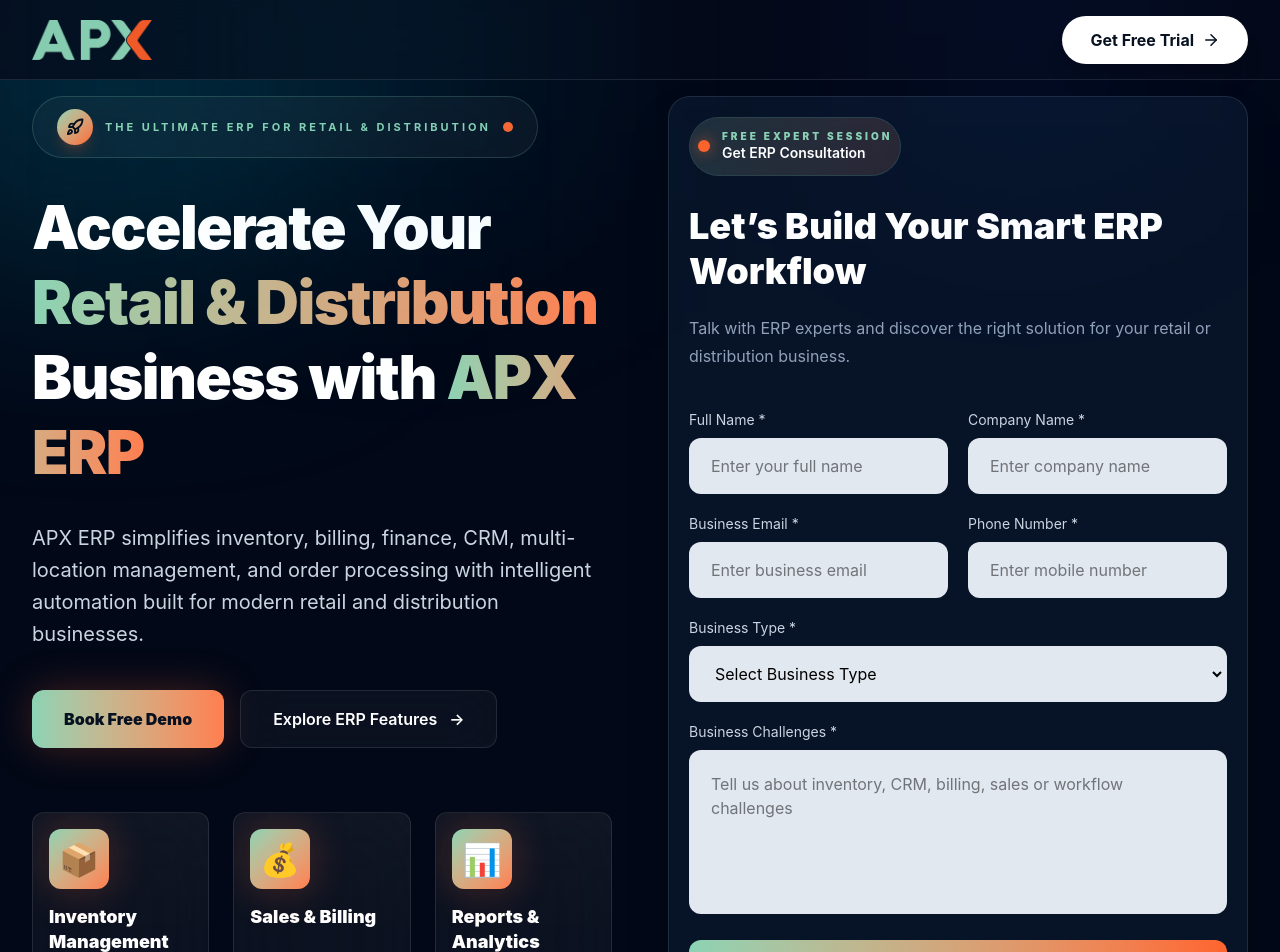
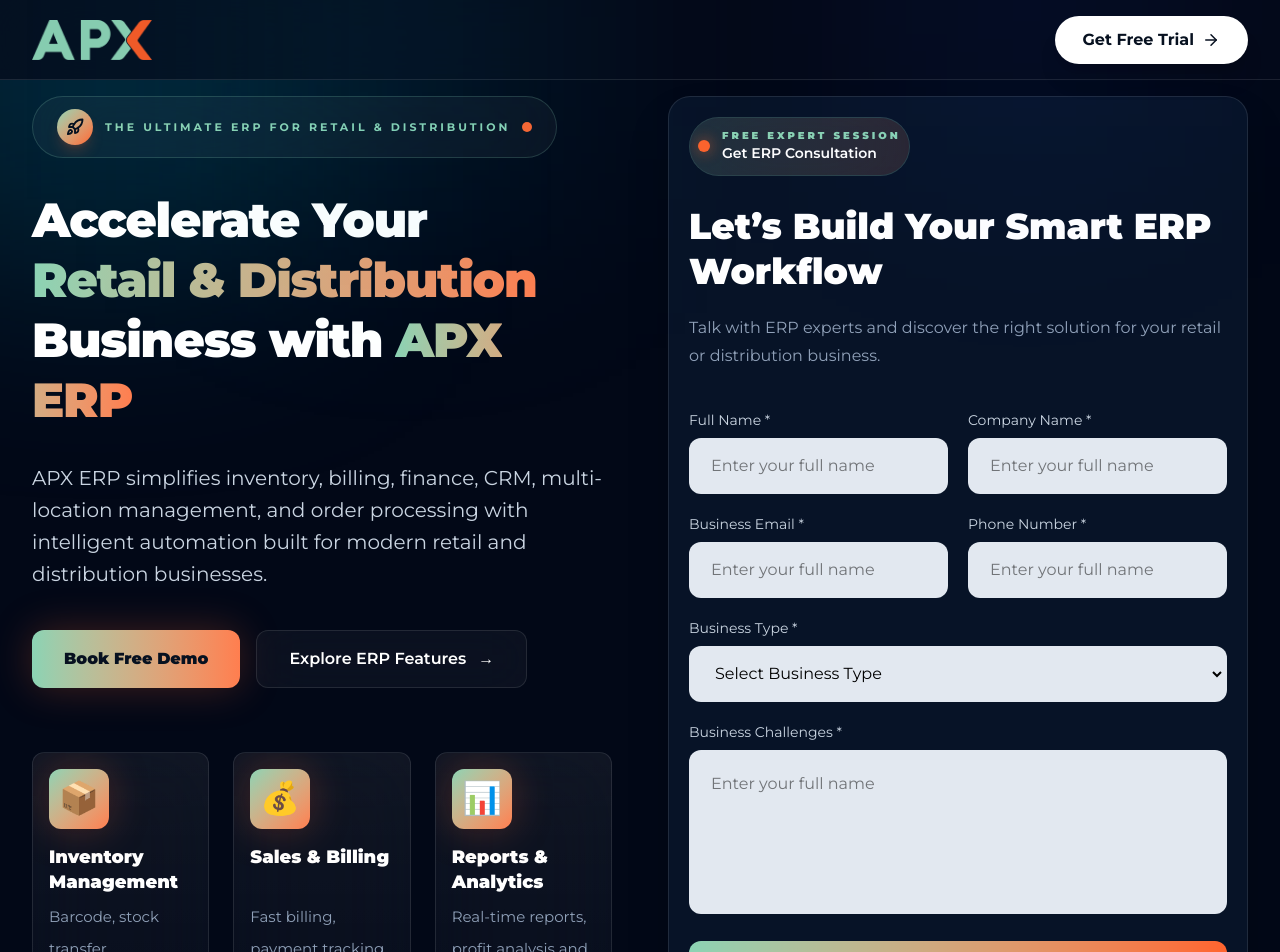
Before and after one commit to MyVirtualCard/APX-ERP-DEMO, a React (Vite) app in the folder client/: page / in a window 1280 px wide. Shown: the top 952 px of the page. Built offline with nearby package versions, Linux system fonts and the light colour scheme.

Commit message:
some changes

```diff
--- a/client/src/App.css
+++ b/client/src/App.css
@@ -0,0 +1,16 @@
+@import url('https://fonts.googleapis.com/css2?family=Montserrat:ital,wght@0,100..900;1,100..900&display=swap');
+
+* {
+  box-sizing: border-box;
+}
+
+html {
+  scroll-behavior: smooth;
+}
+
+body {
+  font-family: "Montserrat", sans-serif;
+  font-optical-sizing: auto;
+  font-weight: 400;
+  font-style: normal;
+}
--- a/client/src/App.jsx
+++ b/client/src/App.jsx
@@ -6,7 +6,7 @@
 function App() {
   return (
     <>
-      <Toaster position="top-right" />
+      <Toaster position="top-center" />
       <HeroSection />
     </>
   );
--- a/client/src/components/HeroSection.jsx
+++ b/client/src/components/HeroSection.jsx
@@ -1,4 +1,5 @@
 import React, { useState } from "react";
+import { useRef } from "react";
 import {
   Rocket,
   Package,
@@ -13,7 +14,7 @@
 import toast from "react-hot-toast";
 const HeroSection = () => {
   const [loading, setLoading] = useState(false);
-
+const errorTimeoutRef = useRef(null);
   const [formData, setFormData] = useState({
     fullName: "",
     companyName: "",
@@ -25,19 +26,96 @@
 
   /* HANDLE CHANGE */
 
+  // const handleChange = (e) => {
+  //   setFormData((prev) => ({
+  //     ...prev,
+
+  //     [e.target.name]: e.target.value,
+  //   }));
+  // };
   const handleChange = (e) => {
     setFormData((prev) => ({
       ...prev,
 
       [e.target.name]: e.target.value,
     }));
+
+    /* REMOVE ERROR */
+
+    setErrors((prev) => ({
+      ...prev,
+
+      [e.target.name]: "",
+    }));
   };
+  const [errors, setErrors] = useState({});
+  const validateForm = () => {
+    let newErrors = {};
 
+    /* FULL NAME */
+
+    if (!formData.fullName.trim()) {
+      newErrors.fullName = "FullName is required!";
+    }
+
+    /* COMPANY */
+
+    if (!formData.companyName.trim()) {
+      newErrors.companyName = "CompanyName is required!";
+    }
+
+    /* EMAIL */
+
+    if (!formData.email.trim()) {
+      newErrors.email = "Email is required!";
+    } else if (
+      !/^[A-Z0-9._%+-]+@[A-Z0-9.-]+\.[A-Z]{2,}$/i.test(formData.email)
+    ) {
+      newErrors.email = "Invalid Email address!";
+    }
+
+    /* PHONE */
+
+    if (!formData.phone.trim()) {
+      newErrors.phone = "Phone is required!";
+    } else if (!/^[6-9]\d{9}$/.test(formData.phone)) {
+      newErrors.phone = "Enter valid 10 digit mobile number";
+    }
+
+    /* BUSINESS TYPE */
+
+    if (!formData.businessType) {
+      newErrors.businessType = "Please Select Business Type!";
+    }
+
+    /* CHALLENGES */
+
+    if (!formData.challenges.trim()) {
+      newErrors.challenges = "Business challenges required!";
+    }
+
+    setErrors(newErrors);
+     /* CLEAR OLD TIMER */
+
+  if (errorTimeoutRef.current) {
+    clearTimeout(errorTimeoutRef.current);
+  }
+
+  /* AUTO REMOVE */
+
+  if (Object.keys(newErrors).length > 0) {
+    errorTimeoutRef.current = setTimeout(() => {
+      setErrors({});
+    }, 3000);
+  }
+
+  return Object.keys(newErrors).length === 0;
+  };
   /* HANDLE SUBMIT */
 
   const handleSubmit = async (e) => {
     e.preventDefault();
-console.log(import.meta.env.VITE_BACKEND_API)
+    if (!validateForm()) return;
     try {
       setLoading(true);
 
@@ -142,10 +220,8 @@
                 {/* TEXT */}
                 <div className="relative flex flex-col">
                   <span className="text-[11px] uppercase tracking-[3px] text-[#8BD3B4] font-bold">
-               THE ULTIMATE ERP For Retail & Distribution
-
+                    THE ULTIMATE ERP For Retail & Distribution
                   </span>
-
                 </div>
 
                 {/* DOT */}
@@ -153,7 +229,7 @@
               </div>
             </div>
             {/* Heading */}
-            <h1 className="mt-8 text-4xl sm:text-5xl lg:text-6xl leading-tight font-black tracking-tight text-white">
+            <h2 className="mt-8 text-4xl sm:text-5xl lg:text-5xl leading-tight font-black tracking-tight text-white">
               Accelerate Your <br />
               <span className="bg-gradient-to-r from-[#8BD3B4] to-[#ff7e4f] bg-clip-text text-transparent">
                 Retail & Distribution
@@ -162,7 +238,7 @@
               <span className="bg-gradient-to-r from-[#8BD3B4] to-[#ff7e4f] bg-clip-text text-transparent">
                 APX ERP
               </span>
-            </h1>
+            </h2>
 
             {/* Description */}
             <p className="mt-8 text-slate-300 text-base sm:text-xl leading-8 max-w-2xl">
@@ -252,9 +328,8 @@
                 {/* TEXT */}
                 <div className="relative flex flex-col">
                   <span className="text-[11px] uppercase tracking-[3px] text-[#8BD3B4] font-bold">
-                  THE ULTIMATE ERP For Retail & Distribution
+                    THE ULTIMATE ERP For Retail & Distribution
                   </span>
-
                 </div>
 
                 {/* DOT */}
@@ -303,14 +378,32 @@
                       Full Name *
                     </label>
 
+                    {/* <input
+                      type="text"
+                      name="fullName"
+                      value={formData.fullName}
+                      onChange={handleChange}
+                      placeholder="Enter your full name"
+                      className="w-full h-14 px-5 rounded-xl bg-slate-200 text-black outline-none border-2 border-transparent focus:border-cyan-400"
+                    /> */}
                     <input
                       type="text"
                       name="fullName"
                       value={formData.fullName}
                       onChange={handleChange}
                       placeholder="Enter your full name"
-                      className="w-full h-14 px-5 rounded-xl bg-slate-200 text-black outline-none border-2 border-transparent focus:border-cyan-400"
+                      className={`w-full h-14 px-5 rounded-xl bg-slate-200 text-black outline-none border-2 transition-all duration-300 ${
+                        errors.fullName
+                          ? "border-[#86CCB0]"
+                          : "border-transparent focus:border-cyan-400"
+                      }`}
                     />
+
+                    {errors.fullName && (
+                      <p className="text-[#86CCB0] text-sm mt-2">
+                        {errors.fullName}
+                      </p>
+                    )}
                   </div>
 
                   <div>
@@ -323,9 +416,19 @@
                       name="companyName"
                       value={formData.companyName}
                       onChange={handleChange}
-                      placeholder="Enter company name"
-                      className="w-full h-14 px-5 rounded-xl bg-slate-200 text-black outline-none border-2 border-transparent focus:border-cyan-400"
+                      placeholder="Enter your full name"
+                      className={`w-full h-14 px-5 rounded-xl bg-slate-200 text-black outline-none border-2 transition-all duration-300 ${
+                        errors.companyName
+                          ? "border-[#86CCB0]"
+                          : "border-transparent focus:border-cyan-400"
+                      }`}
                     />
+
+                    {errors.companyName && (
+                      <p className="text-[#86CCB0] text-sm mt-2">
+                        {errors.companyName}
+                      </p>
+                    )}
                   </div>
                 </div>
 
@@ -340,9 +443,19 @@
                       name="email"
                       value={formData.email}
                       onChange={handleChange}
-                      placeholder="Enter business email"
-                      className="w-full h-14 px-5 rounded-xl bg-slate-200 text-black outline-none border-2 border-transparent focus:border-cyan-400"
+                      placeholder="Enter your full name"
+                      className={`w-full h-14 px-5 rounded-xl bg-slate-200 text-black outline-none border-2 transition-all duration-300 ${
+                        errors.email
+                          ? "border-[#86CCB0]"
+                          : "border-transparent focus:border-cyan-400"
+                      }`}
                     />
+
+                    {errors.email && (
+                      <p className="text-[#86CCB0] text-sm mt-2">
+                        {errors.email}
+                      </p>
+                    )}
                   </div>
 
                   <div>
@@ -355,9 +468,19 @@
                       name="phone"
                       value={formData.phone}
                       onChange={handleChange}
-                      placeholder="Enter mobile number"
-                      className="w-full h-14 px-5 rounded-xl bg-slate-200 text-black outline-none border-2 border-transparent focus:border-cyan-400"
+                      placeholder="Enter your full name"
+                      className={`w-full h-14 px-5 rounded-xl bg-slate-200 text-black outline-none border-2 transition-all duration-300 ${
+                        errors.phone
+                          ? "border-[#86CCB0]"
+                          : "border-transparent focus:border-cyan-400"
+                      }`}
                     />
+
+                    {errors.phone && (
+                      <p className="text-[#86CCB0] text-sm mt-2">
+                        {errors.phone}
+                      </p>
+                    )}
                   </div>
                 </div>
 
@@ -370,7 +493,11 @@
                     name="businessType"
                     value={formData.businessType}
                     onChange={handleChange}
-                    className="w-full h-14 px-5 rounded-xl bg-slate-200 text-black outline-none border-2 border-transparent focus:border-cyan-400"
+                    className={`w-full h-14 px-5 rounded-xl bg-slate-200 text-black outline-none border-2 border-transparent focus:border-cyan-400 ${
+                      errors.phone
+                        ? "border-[#86CCB0]"
+                        : "border-transparent focus:border-cyan-400"
+                    }`}
                   >
                     <option value="">Select Business Type</option>
                     <option value="Retail Business">Retail Business</option>
@@ -383,6 +510,11 @@
                     <option value="Electronics Store">Electronics Store</option>
                     <option value="FMCG Distribution">FMCG Distribution</option>
                   </select>
+                  {errors.businessType && (
+                    <p className="text-[#86CCB0] text-sm mt-2">
+                      {errors.businessType}
+                    </p>
+                  )}
                 </div>
 
                 <div>
@@ -390,14 +522,33 @@
                     Business Challenges *
                   </label>
 
-                  <textarea
+                  {/* <textarea
                     rows="5"
                     name="challenges"
                     value={formData.challenges}
                     onChange={handleChange}
                     placeholder="Tell us about inventory, CRM, billing, sales or workflow challenges"
                     className="w-full p-5 rounded-xl bg-slate-200 text-black outline-none border-2 border-transparent focus:border-cyan-400 resize-none"
+                  /> */}
+
+                  <textarea
+                    rows="5"
+                    name="challenges"
+                    value={formData.challenges}
+                    onChange={handleChange}
+                    placeholder="Enter your full name"
+                    className={`w-full p-5 rounded-xl bg-slate-200 text-black outline-none border-2 border-transparent focus:border-cyan-400 resize-none ${
+                      errors.challenges
+                        ? "border-[#86CCB0]"
+                        : "border-transparent focus:border-cyan-400"
+                    }`}
                   />
+
+                  {errors.challenges && (
+                    <p className="text-[#86CCB0] text-sm mt-2">
+                      {errors.challenges}
+                    </p>
+                  )}
                 </div>
                 <button
                   type="submit"
```
Also changed, not shown: client/src/components/Footer.jsx (+7 -7 lines).
